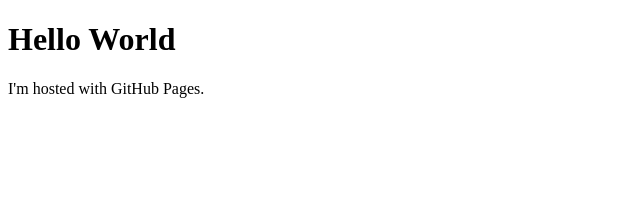
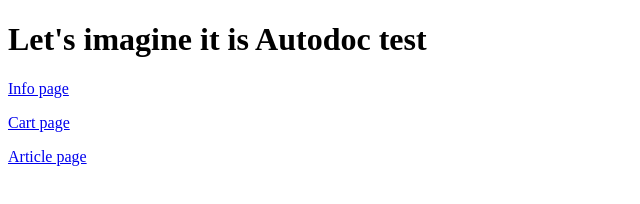
Before and after one commit to bkasianenko/highwindd.github.io, a plain HTML site: page index.html in a window 1280 px wide. Shown: the whole page, without its empty margins (0-640 px from the left). Drawn offline with Linux system fonts and the light colour scheme.

Commit message:
Added links on support page from main.

```diff
--- a/index.html
+++ b/index.html
@@ -1,7 +1,9 @@
 <!DOCTYPE html>
 <html>
 <body>
-<h1>Hello World</h1>
-<p>I'm hosted with GitHub Pages.</p>
+<h1>Let's imagine it is Autodoc test</h1>
+<p><a href="https://highwindd.github.io/info/1.html"> Info page </a></p>
+<p><a href="https://highwindd.github.io/basket/1.html"> Cart page </a></p>
+<p><a href="https://highwindd.github.io/brembo/1.html"> Article page </a></p>
 </body>
 </html>
```
Also changed, not shown: 1 other file.
